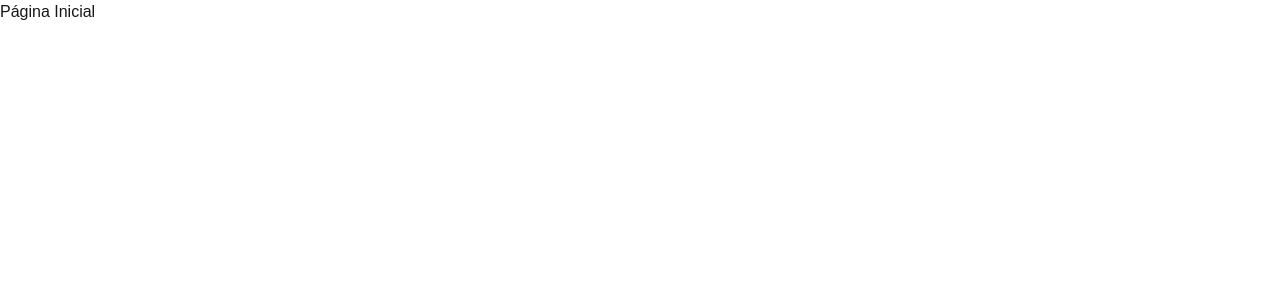
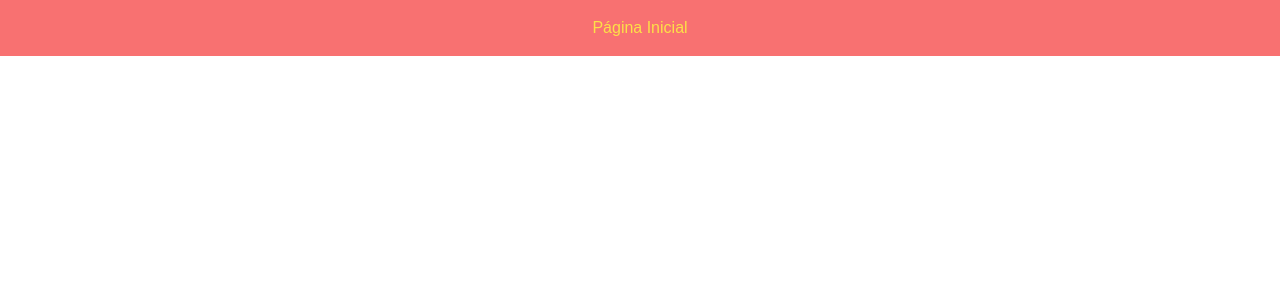
Before and after one commit to MarcioDavid81/finance.ai, a Next.js app: page / in a window 1280 px wide. Shown: the top 300 px of the page. Built offline with nearby package versions, Linux system fonts and the light colour scheme.

Commit message:
chore: add tailwind and prettier plugin

```diff
--- a/app/page.tsx
+++ b/app/page.tsx
@@ -1,5 +1,9 @@
 const Home = () => {
-  return ( <h1>Página Inicial</h1> );
+  return (
+    <div className="flex w-screen items-center justify-center bg-red-400 p-4">
+      <h1 className="text-yellow-300">Página Inicial</h1>
+    </div>
+  );
 }
 
 export default Home;
--- a/package.json
+++ b/package.json
@@ -22,6 +22,8 @@
     "eslint": "^8",
     "eslint-config-next": "14.2.16",
     "postcss": "^8",
+    "prettier": "^3.3.3",
+    "prettier-plugin-tailwindcss": "^0.6.8",
     "tailwindcss": "^3.4.1",
     "typescript": "^5"
   }
```
Also changed, not shown: .prettierrc.json (added), 1 other file (tests, documents, lock files or other folders).
